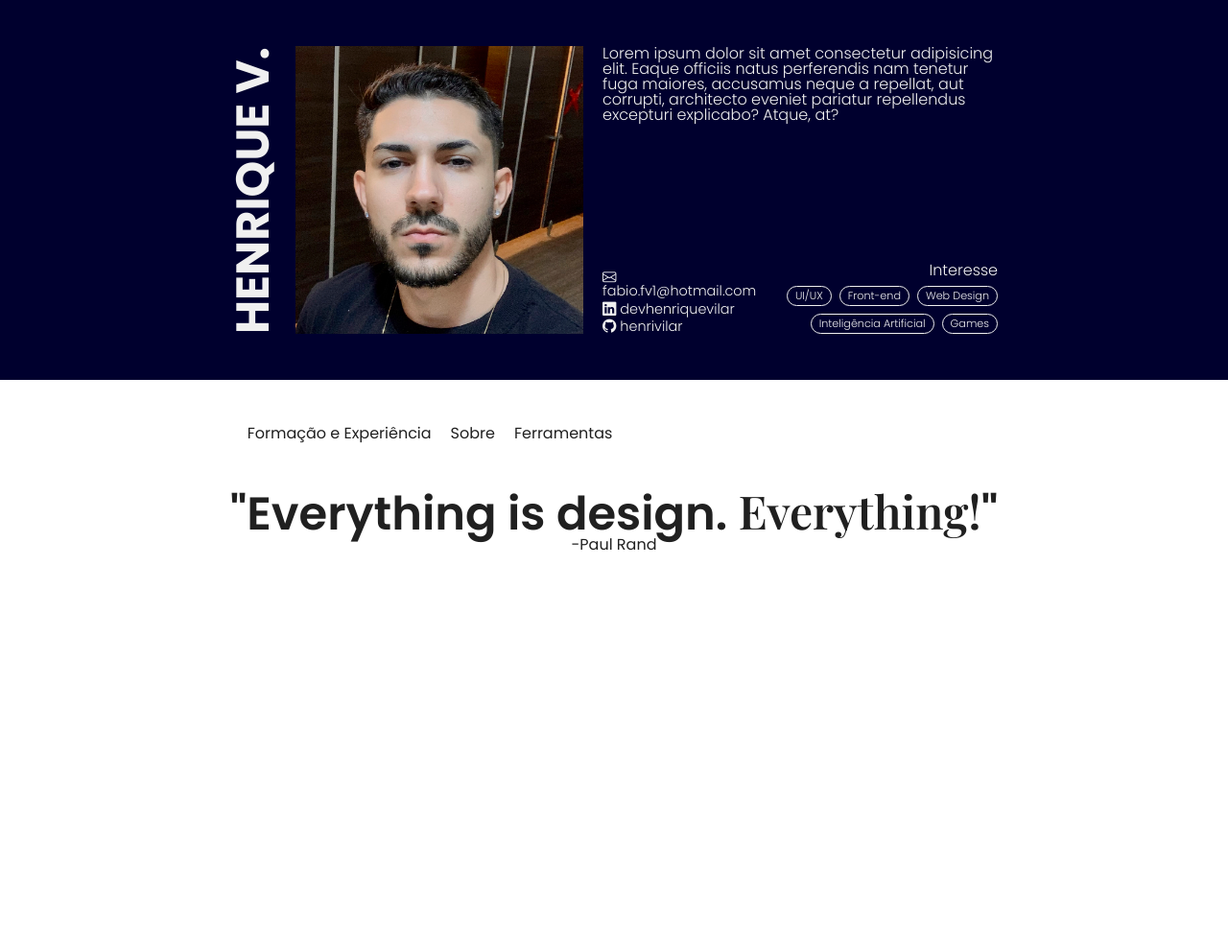
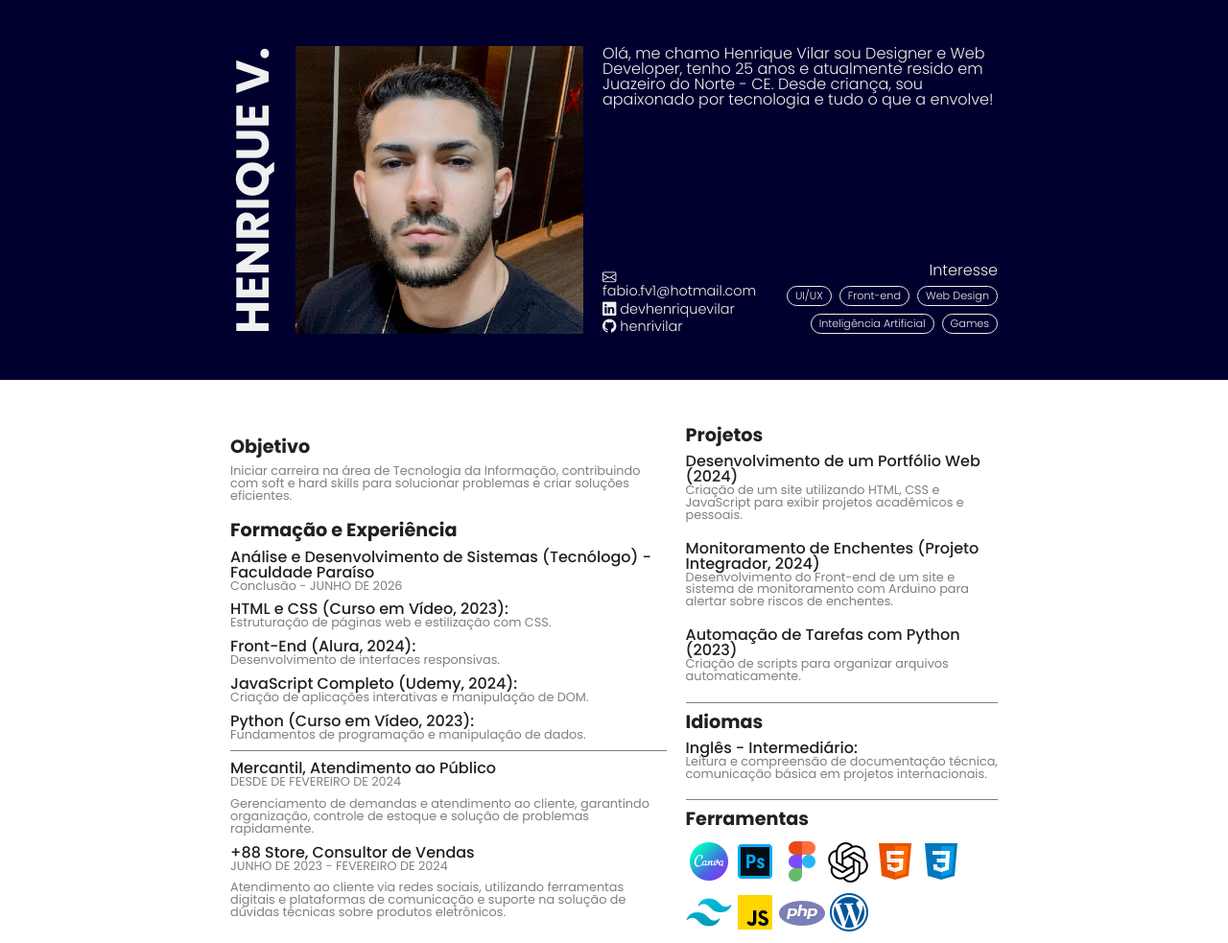
Before and after one commit to henrivilar/curriculum, a plain HTML site: page index.html in a window 1280 px wide. Shown: the top 983 px of the page at 96% size. Before the commit the page ends 800 px from the top, so only its background shows below. Drawn offline with nearby package versions, Linux system fonts and the light colour scheme; a web font is replaced by a local one.

Commit message:
Project finished

```diff
--- a/index.html
+++ b/index.html
@@ -13,7 +13,7 @@
       <h1>HENRIQUE V.</h1>
       <img src="img/foto-perfil.jpg" alt="Foto de Perfil">
       <div class="person-info">
-        <p>Lorem ipsum dolor sit amet consectetur adipisicing elit. Eaque officiis natus perferendis nam tenetur fuga maiores, accusamus neque a repellat, aut corrupti, architecto eveniet pariatur repellendus excepturi explicabo? Atque, at?</p>
+        <p>Olá, me chamo Henrique Vilar sou Designer e Web Developer, tenho 25 anos e atualmente resido em Juazeiro do Norte - CE. Desde criança, sou apaixonado por tecnologia e tudo o que a envolve!</p>
         <div class="person-more">
           <ul class="person-links">
             <li><a href="fabio.fv1@hotmail.com" target="_blank"><i class="bi bi-envelope"></i> fabio.fv1@hotmail.com</a></li>
@@ -35,28 +35,64 @@
     </div>
   </header>
   <main>
-    <div class="container">
+    <div class="main-container container">
+      <div class="left-side">
+        <section class="objetivo">
+          <h3>Objetivo</h3>
+          <p>Iniciar carreira na área de Tecnologia da Informação, contribuindo com soft e hard skills para solucionar problemas e criar soluções eficientes.</p>
+        </section>
         <section class="formacao_experiencia">
           <h3>Formação e Experiência</h3>
+          <h4>Análise e Desenvolvimento de Sistemas (Tecnólogo) - Faculdade Paraíso</h4>
+          <p>Conclusão -  JUNHO DE 2026</p>
+          <h4>HTML e CSS (Curso em Vídeo, 2023):</h4>
+          <p>Estruturação de páginas web e estilização com CSS.</p>
+          <h4>Front-End (Alura, 2024):</h4>
+          <p>Desenvolvimento de interfaces responsivas.</p>
+          <h4>JavaScript Completo (Udemy, 2024):</h4>
+          <p>Criação de aplicações interativas e manipulação de DOM.</p>
+          <h4>Python (Curso em Vídeo, 2023):</h4>
+          <p>Fundamentos de programação e manipulação de dados.</p>
+          <div class="line"></div>
+          <h4>Mercantil, Atendimento ao Público</h4>
+          <p>DESDE DE FEVEREIRO DE 2024</p>
+          <p>Gerenciamento de demandas e atendimento ao cliente, garantindo organização, controle de estoque e solução de problemas rapidamente.</p>
+          <h4>+88 Store, Consultor de Vendas</h4>
+          <p>JUNHO DE 2023 - FEVEREIRO DE 2024</p>
+          <p>Atendimento ao cliente via redes sociais, utilizando ferramentas digitais e plataformas de comunicação e suporte na solução de dúvidas técnicas sobre produtos eletrônicos.</p>
         </section>
-      <section class="sobre">
-        <h3>Sobre</h3>
+      </div>
+      <div class="right-side">
+        <section class="projetos">
+          <h3>Projetos</h3>
+          <h4>Desenvolvimento de um Portfólio Web (2024)</h4>
+          <p>Criação de um site utilizando HTML, CSS e JavaScript para exibir projetos acadêmicos e pessoais.</p>
+          <h4>Monitoramento de Enchentes (Projeto Integrador, 2024)</h4>
+          <p>Desenvolvimento do Front-end de um site e sistema de monitoramento com Arduino para alertar sobre riscos de enchentes.</p>
+          <h4>Automação de Tarefas com Python (2023) </h4>
+          <p>Criação de scripts para organizar arquivos automaticamente.</p>
         </section>
-      <section class="ferramenta">
+        <section class="idiomas">
+          <h3>Idiomas</h3>
+          <h4>Inglês - Intermediário:</h4>
+          <p>Leitura e compreensão de documentação técnica, comunicação básica em projetos internacionais. </p>
+        </section>
+        <section class="ferramentas">
           <h3>Ferramentas</h3>
           <ul>
-          <li></li>
-          <li></li>
-          <li></li>
-          <li></li>
-          <li></li>
-          <li></li>
-          <li></li>
-          <li></li>
-          <li></li>
-          <li></li>
+            <li><figure><img src="img/icons/canva-48.png" alt=""></figure></li>
+            <li><figure><img src="img/icons/photoshop-48.png" alt=""></figure></li>
+            <li><figure><img src="img/icons/figma-48.png" alt=""></figure></li>
+            <li><figure><img src="img/icons/chatgpt-50.png" alt=""></figure></li>
+            <li><figure><img src="img/icons/html-48.png" alt=""></figure></li>
+            <li><figure><img src="img/icons/css-48.png" alt=""></figure></li>
+            <li><figure><img src="img/icons/tailwind-css-48.png" alt=""></figure></li>
+            <li><figure><img src="img/icons/javascript-48.png" alt=""></figure></li>
+            <li><figure><img src="img/icons/php-50.png" alt=""></figure></li>
+            <li><figure><img src="img/icons/wordpress-48.png" alt=""></figure></li>
           </ul>
         </section>
+      </div>
     </div>
   </main>
   <footer>
--- a/styles/style.css
+++ b/styles/style.css
@@ -52,6 +52,10 @@ header .person-more a {
   text-decoration: none;
 }
 
+header .person-more a:hover {
+  text-decoration: underline;
+}
+
 header .person-links li {
   font-size: 0.9rem;
   margin-top: 4px;
@@ -80,8 +84,59 @@ header .person-interests ul li {
   font-size: 0.7rem;
 }
 
+main {
+  display: grid;
+  place-items: center;
+}
+
+main .line {
+  height: 1px;
+  width: 100%;
+  background-color: gray;
+  margin: 10px 0;
+}
+
+main h3 {
+  font-size: 1.2rem;
+  font-weight: 700;
+  margin-bottom: 10px;
+}
+
+main h4 {
+  font-weight: 500;
+}
+
+main p {
+  font-size: 0.8rem;
+  color: gray;
+  margin-bottom: 20px;
+}
+
+main .formacao_experiencia p {
+  margin-bottom: 10px;
+}
+
+main .projetos {
+  border-bottom: 1px solid gray;
+  margin-bottom: 10px;
+}
+
+main .idiomas {
+  border-bottom: 1px solid gray;
+  margin-bottom: 10px;
+}
+
+main .ferramentas ul {
+  display: flex;
+  flex-wrap: wrap;
+}
+
 footer {
+  width: 800px;
+  margin: 0 auto;
+  padding: 40px 0;
   text-align: center;
+  border-top: 1px solid gray;
 }
 
 footer h2 {
```
Lines whose indentation alone changed are shown as unchanged.
